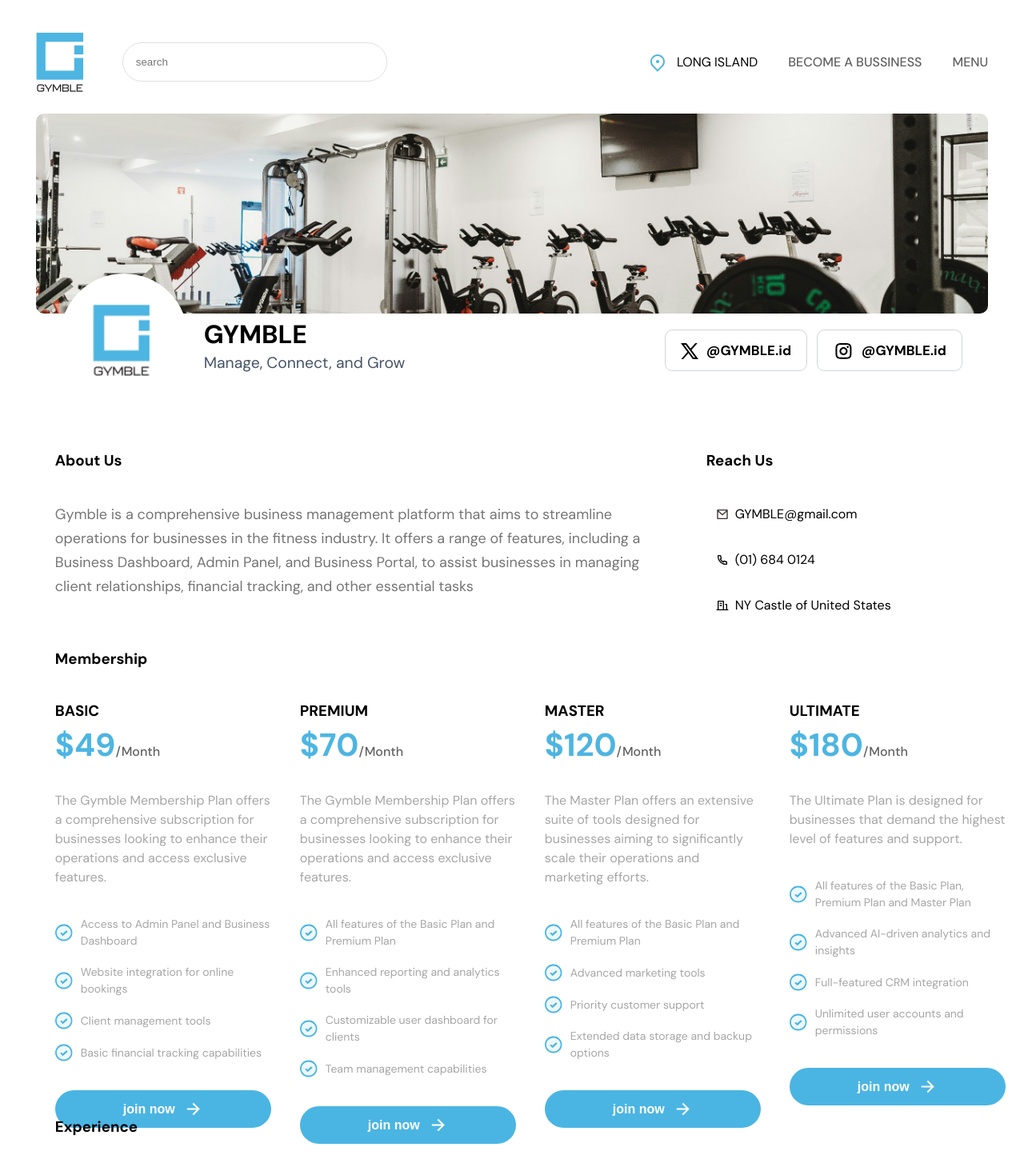
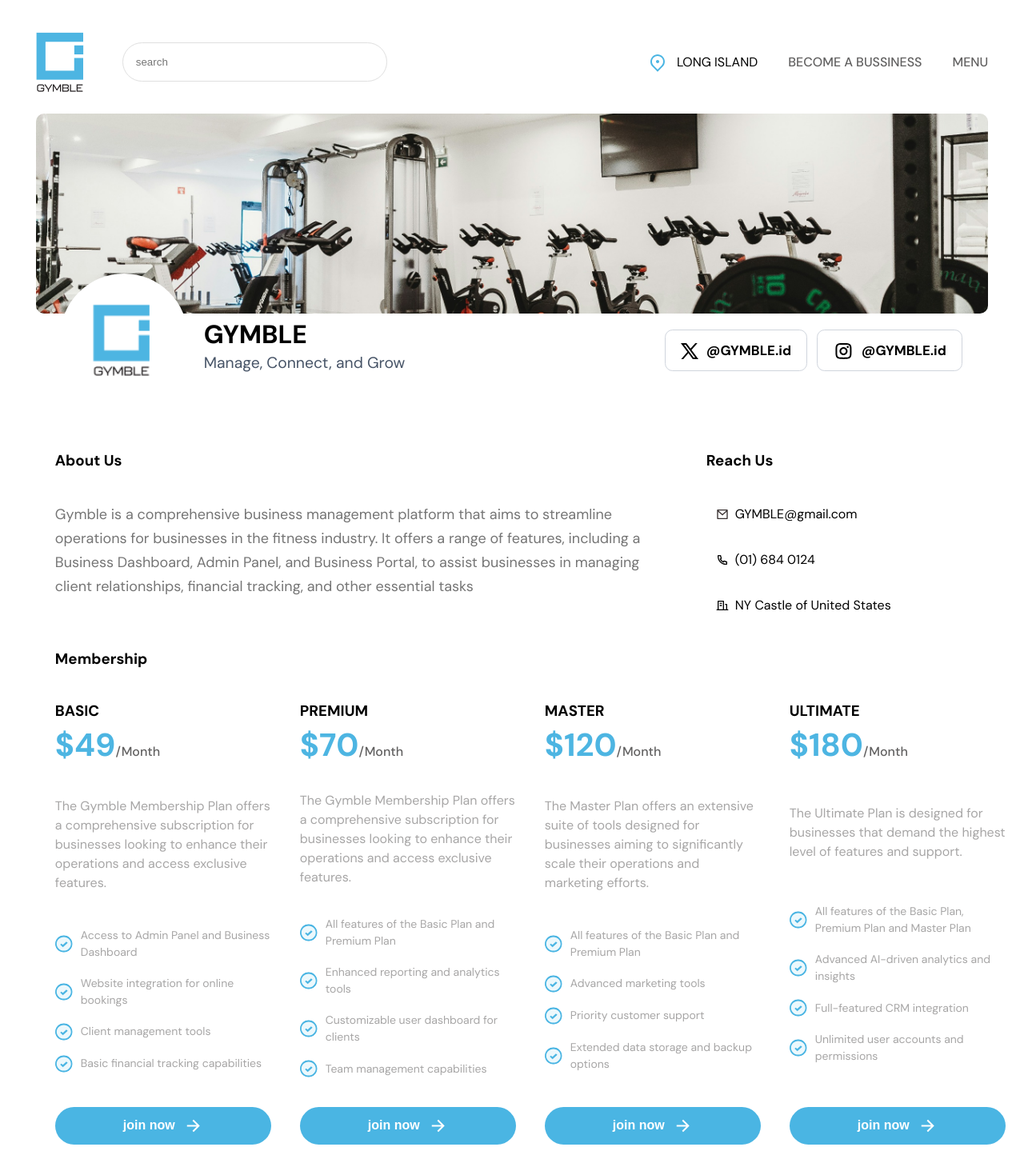
Before and after one commit to harsh472000/gymble, a Next.js app: page / in a window 1280 px wide. Shown: the top 1459 px of the page at 80% size. Built offline with nearby package versions, Linux system fonts and the light colour scheme; grey boxes are pictures that could not be loaded.

Commit message:
[changes] card height changed

```diff
--- a/app/styles/memberships.css
+++ b/app/styles/memberships.css
@@ -19,7 +19,7 @@
     display: flex;
     flex-direction: column;
     justify-content: space-between;
-    height: 480px;
+    height: 555px;
 }
 
 .membership_card_title p{
```
